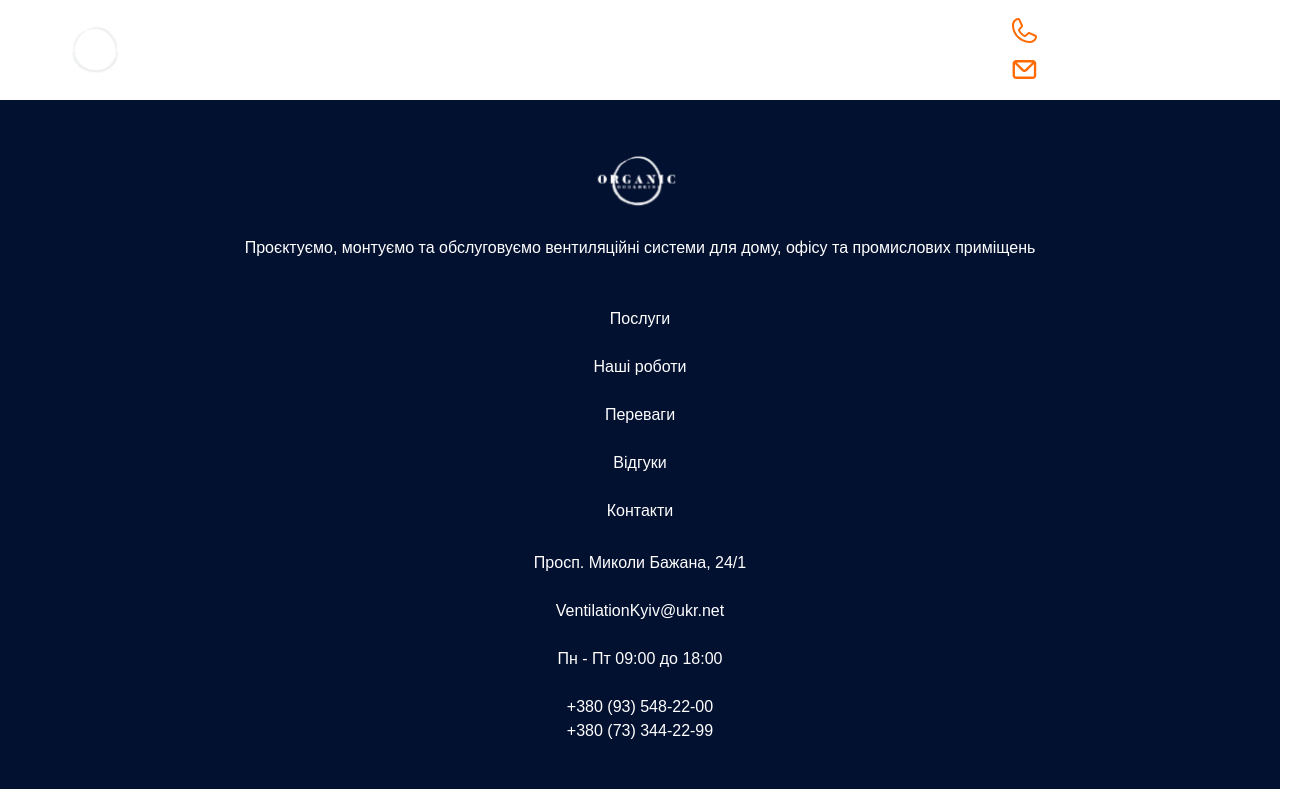
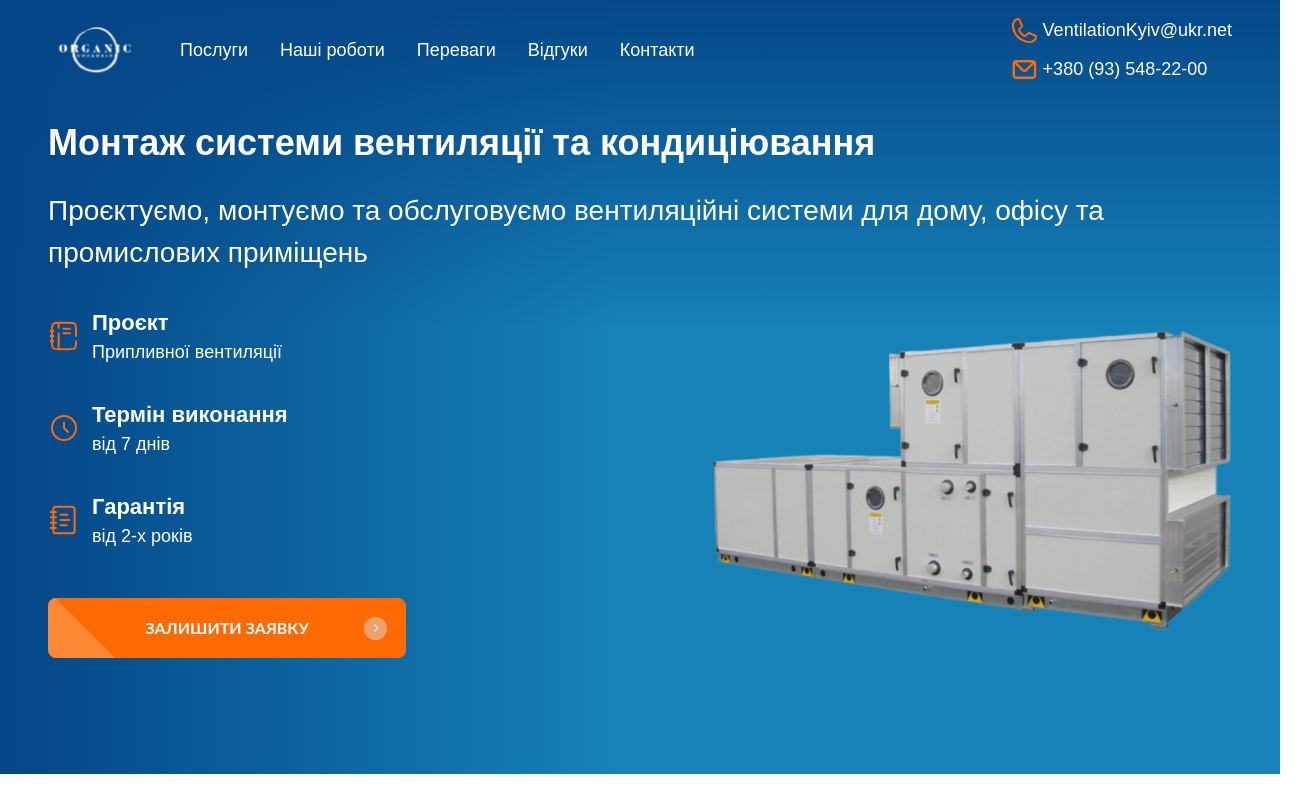
Before and after one commit to VitaliiBarabash1990/ventilation-system, a Next.js app: page / in a window 1280 px wide. Shown: the top 789 px of the page, 1302 px wide, since content can reach past the window. Built offline with nearby package versions, Linux system fonts and the light colour scheme.

Commit message:
open_blocks

```diff
--- a/src/app/page.tsx
+++ b/src/app/page.tsx
@@ -9,13 +9,13 @@ import Services from "@/components/Services/Services";
 export default function Home() {
 	return (
 		<>
-			{/* <Hero />
+			<Hero />
 			<Services />
 			<OurWorks />
 			<Benefits />
 			<Partners />
 			<Reviews />
-			<Contacts /> */}
+			<Contacts />
 		</>
 	);
 }
```
